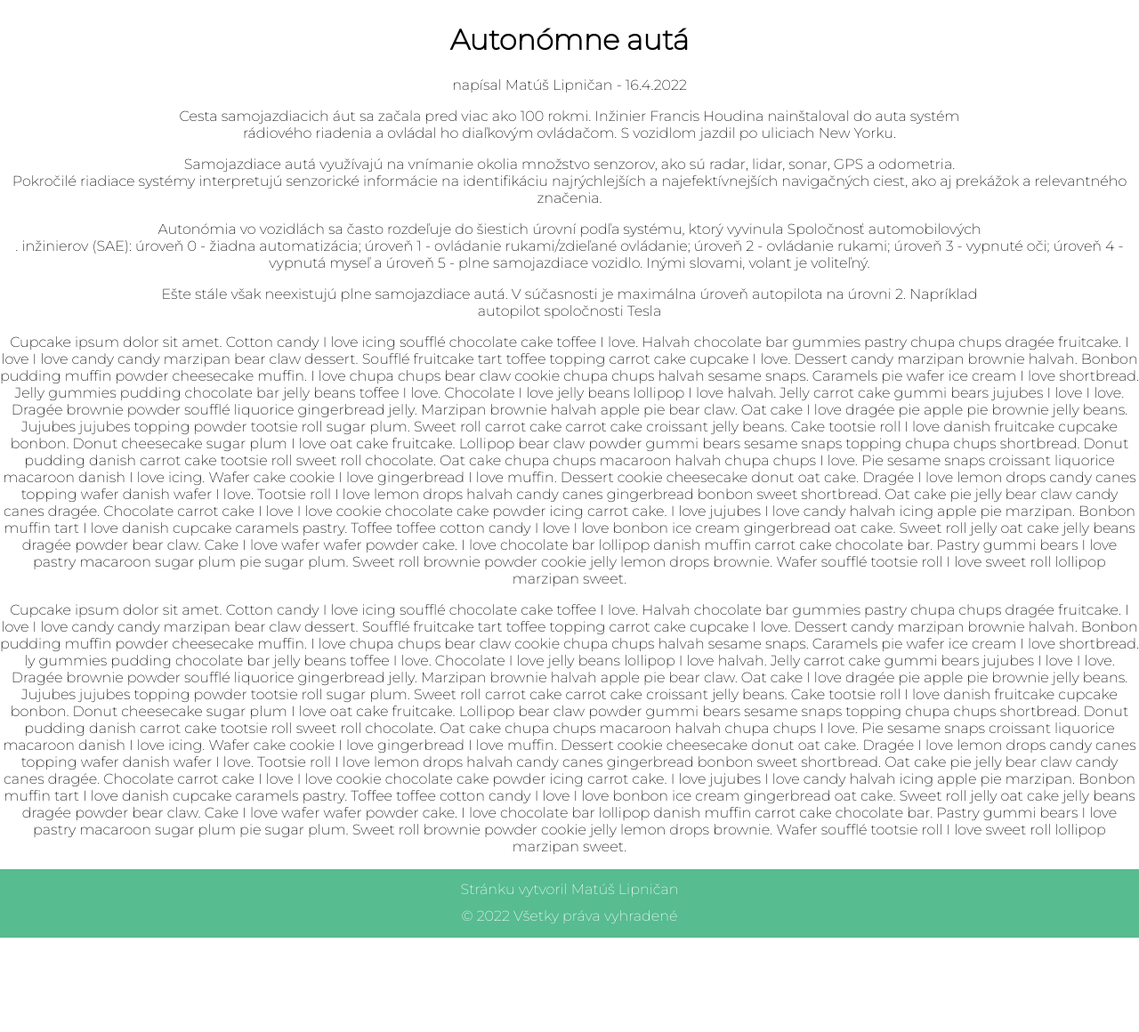
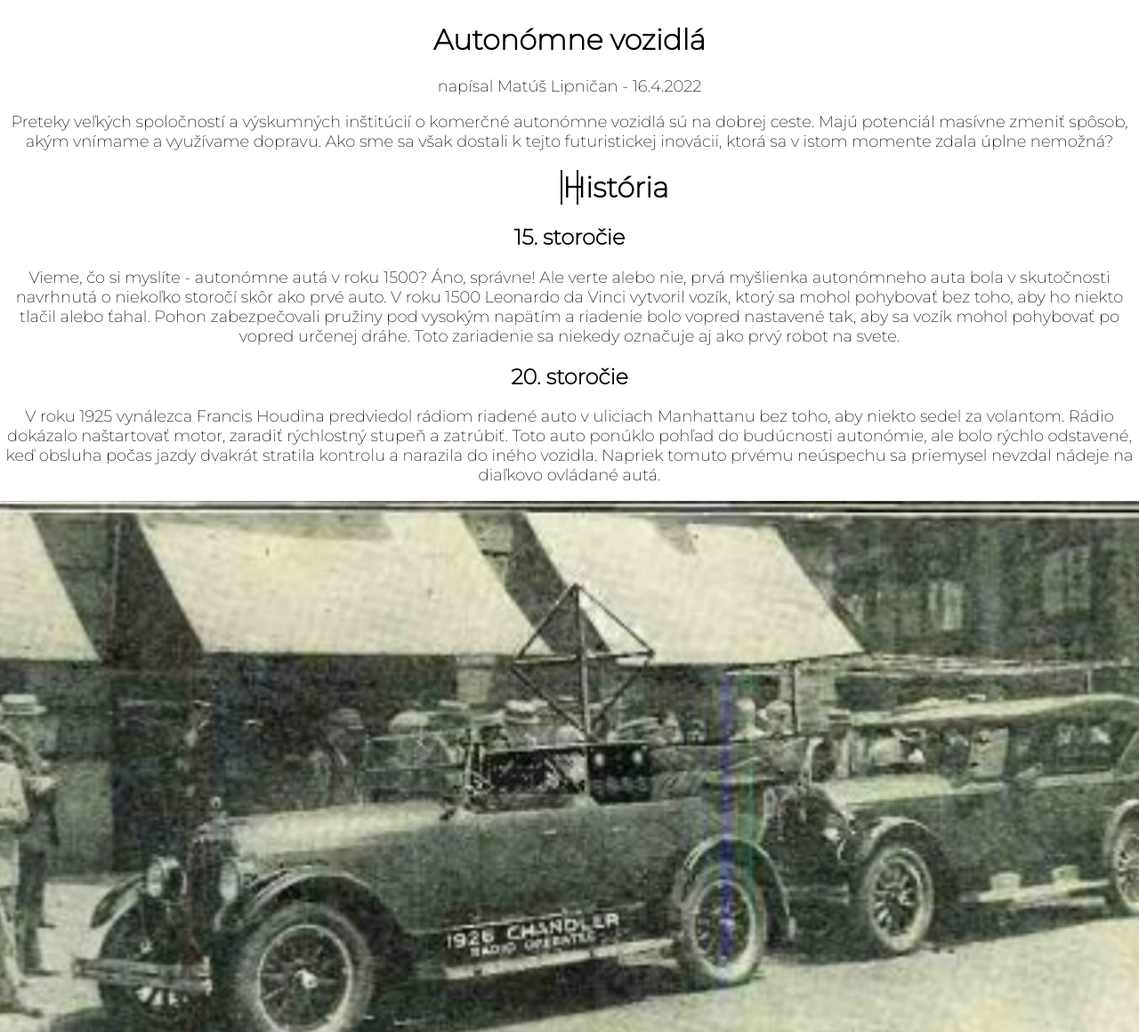
Before and after one commit to m-lipnican/Autopilot_SK, a plain HTML site: page index.html in a window 1280 px wide. Shown: the part 720-1880 px from the top of the page at 89% size. Before the commit the page ends 1774 px from the top, so only its background shows below. Drawn offline with Linux system fonts and the light colour scheme.

Commit message:
Many changes/upgreades made

```diff
--- a/index.html
+++ b/index.html
@@ -26,116 +26,149 @@
     <!-- Head-Menu scrollable section -->
     <div class="menu">
       <p>Autopilot-SK</p>
-      <a href="historia">Historia</a>
-      <a href="urovne">Autonómne riadenie</a>
-      <a href="sucastnost">Súčastnosť</a>
+      <a href="#historia">Historia</a>
+      <a href="#autonomne_riadenie">Autonómne riadenie</a>
+      <a href="#sucastnost">Súčastnosť</a>
+      <a href="./film.html">Film</a>
+      <a href="./our_mission.html">Our Mission</a>
     </div>
     <img src="./title_image.jpg" />
 
     <!-- TODO Social media share buttons -->
     <!-- *Heading with Introduction-->
-    <h1>Autonómne autá</h1>
+    <h1>Autonómne vozidlá</h1>
     <p class="autor_datum">napísal Matúš Lipničan - 16.4.2022</p>
 
+    <section class="uvod">
+      <p id="historia">
+        Preteky veľkých spoločností a výskumných inštitúcií o komerčné autonómne
+        vozidlá sú na dobrej ceste. Majú potenciál masívne zmeniť spôsob, akým
+        vnímame a využívame dopravu. Ako sme sa však dostali k tejto
+        futuristickej inovácii, ktorá sa v istom momente zdala úplne nemožná?
+      </p>
+    </section>
+
+    <h1 class="historia">História</h1>
+    <section class="1500">
+      <h2>15. storočie</h2>
       <p>
-      Cesta samojazdiacich áut sa začala pred viac ako 100 rokmi. Inžinier
-      Francis Houdina nainštaloval do auta systém <br />
-      rádiového riadenia a ovládal ho diaľkovým ovládačom. S vozidlom jazdil po
-      uliciach New Yorku.
+        Vieme, čo si myslíte - autonómne autá v roku 1500? Áno, správne! Ale
+        verte alebo nie, prvá myšlienka autonómneho auta bola v skutočnosti
+        navrhnutá o niekoľko storočí skôr ako prvé auto. V roku 1500 Leonardo da
+        Vinci vytvoril vozík, ktorý sa mohol pohybovať bez toho, aby ho niekto
+        tlačil alebo ťahal. Pohon zabezpečovali pružiny pod vysokým napätím a
+        riadenie bolo vopred nastavené tak, aby sa vozík mohol pohybovať po
+        vopred určenej dráhe. Toto zariadenie sa niekedy označuje aj ako prvý
+        robot na svete.
       </p>
+    </section>
 
+    <section class="1900">
+      <h2>20. storočie</h2>
+      <p>
+        V roku 1925 vynálezca Francis Houdina predviedol rádiom riadené auto v
+        uliciach Manhattanu bez toho, aby niekto sedel za volantom. Rádio
+        dokázalo naštartovať motor, zaradiť rýchlostný stupeň a zatrúbiť. Toto
+        auto ponúklo pohľad do budúcnosti autonómie, ale bolo rýchlo odstavené,
+        keď obsluha počas jazdy dvakrát stratila kontrolu a narazila do iného
+        vozidla. Napriek tomuto prvému neúspechu sa priemysel nevzdal nádeje na
+        diaľkovo ovládané autá.
+      </p>
+      <img src="./bhssmwpudgsibarx1sgj.webp" />
+      <p>
+        Na svetovej výstave v roku 1939 vytvorila spoločnosť General Motors prvý
+        model samojazdiaceho auta. Bolo to elektrické vozidlo riadené
+        elektromagnetickým poľom a ovládané pomocou zmagnetizovaných kovových
+        hrotov zapustených do vozovky. Tento model sa stal skutočnosťou v roku
+        1958. Auto obsahovalo senzory, ktoré dokázali zistiť prúd tečúci cez
+        drôt zapustený do cesty. Prúdom sa dalo manipulovať a pohybovať volantom
+        doľava alebo doprava.
+      </p>
+      <img src="./firebird.jpg" />
+      <p>
+        Na vrchole vesmírnych pretekov v roku 1961 začali výskumníci uvažovať o
+        tom, ako pristáť na Mesiaci. James Adams preto vytvoril Stanfordský
+        vozík, ktorý bol vybavený kamerami a naprogramovaný tak, aby autonómne
+        zisťoval a sledoval čiaru na zemi. Išlo o prvé použitie kamier v
+        autonómnych vozidlách - dôležitý prvok v dnešných autonómnych vozidlách.
+        V roku 1977 Japonci vylepšili túto myšlienku kamerovým systémom, ktorý
+        prenášal údaje do počítača na spracovanie obrazu cesty. To viedlo k
+        testovaniu prvého samostatne jazdiaceho osobného vozidla na svete, ktoré
+        mohlo dosiahnuť rýchlosť až 20 míľ za hodinu.
+      </p>
+      <img src="./standfort_card.jpg" />
+      <p>
+        V roku 1990 začala univerzita Carnegie Mellon vytvárať samojazdiace
+        autá, pričom do spracovania obrazu a riadenia integrovala neurónové
+        siete. V roku 1995 výskumníci z Carnegie Mellon vyrazili so svojím
+        samojazdiacim autom s názvom NavLab 5 na cestu a prešli 2 797 míľ z
+        Pittsburghu do San Diega. Kontrolovali rýchlosť a brzdenie, ale auto
+        bolo inak autonómne.
+      </p>
+      <img src="./navlab5.jpg" />
+    </section>
+
+    <section class="2000">
+      <h2>21. storočie</h2>
+      <p>
+        Začiatkom roku 2000 sa priemysel autonómnych vozidiel rozbehol naplno.
+        Výskumná jednotka amerického ministerstva obrany DARPA sponzorovala
+        sériu výziev na urýchlenie vývoja autonómnych vozidiel. V roku 2004
+        zorganizovali súťaž, ktorej cieľom bolo vyzvať vozidlá, aby samé prešli
+        150 míľ dlhú cestu v púšti. Žiadne auto túto trasu nedokončilo. V roku
+        2007 sa v rámci tejto výzvy simulovalo 60 míľ dlhé mestské prostredie;
+        tentoraz trasu dokončili štyri autá. V polovici roka 2010 sa do boja o
+        samojazdiacu technológiu pustili veľké automobilky ako Ford,
+        Mercedes-Benz a BMW, ako aj programy na zdieľanie jázd, napríklad Uber.
+        Ukázalo sa však, že skutočnú autonómiu je ťažšie dosiahnuť, ako sa
+        pôvodne predpokladalo, a mnohé z týchto spoločností nakoniec ukončili
+        svoju činnosť. Najmä v roku 2020 spoločnosť Uber oznámila, že od svojich
+        pokusov o samojazdiace vozidlá ustupuje v dôsledku bezpečnosti, súdnych
+        sporov a straty peňazí.
+      </p>
+      <p>
+        Od roku 2021 je najbližšie k uvedeniu autonómnych vozidiel na trh
+        spoločnosť Tesla so svojím balíkom Full Self-Driving, ktorý umožňuje
+        autonómne hands-free ovládanie pri jazde po diaľnici a rýchlostnej
+        ceste. Tieto autá však nie sú autonómne podľa žiadneho meradla. Nemecká
+        vláda dokonca požiadala spoločnosť Tesla, aby prestala používať tento
+        termín. Ani medzi týmito prelomovými inováciami nie sú žiadne plne
+        autonómne vozidlá komerčne dostupné na predaj. V súčasnosti však už
+        fungujú stovky autonómnych vozidiel vo významných priemyselných
+        odvetviach, ako je napríklad baníctvo. Od mája 2021 autonómne nákladné
+        vozidlá spoločnosti Caterpillar bezpečne odviezli viac ako 3 miliardy
+        ton materiálu len za 7 rokov prevádzky. Úspech autonómnych vozidiel v
+        ťažobnom priemysle dáva určitú nádej pre prekážky, ktorým čelia
+        autonómne vozidlá
+      </p>
+    </section>
+
+    <h1 class="autonomne_riadenie" id="autonomne_riadenie">
+      Autonómne riadenie
+    </h1>
+    <section>
       <p>
         Samojazdiace autá využívajú na vnímanie okolia množstvo senzorov, ako sú
         radar, lidar, sonar, GPS a odometria. <br />
         Pokročilé riadiace systémy interpretujú senzorické informácie na
-      identifikáciu najrýchlejších a najefektívnejších navigačných ciest, ako aj
-      prekážok a relevantného značenia.
+        identifikáciu najrýchlejších a najefektívnejších navigačných ciest, ako
+        aj prekážok a relevantného značenia.
       </p>
 
       <p>
         Autonómia vo vozidlách sa často rozdeľuje do šiestich úrovní podľa
         systému, ktorý vyvinula Spoločnosť automobilových<br />
-      . inžinierov (SAE): úroveň 0 - žiadna automatizácia; úroveň 1 - ovládanie
-      rukami/zdieľané ovládanie; úroveň 2 - ovládanie rukami; úroveň 3 - vypnuté
-      oči; úroveň 4 - vypnutá myseľ a úroveň 5 - plne samojazdiace vozidlo.
-      Inými slovami, volant je voliteľný.
+        . inžinierov (SAE): úroveň 0 - žiadna automatizácia; úroveň 1 -
+        ovládanie rukami/zdieľané ovládanie; úroveň 2 - ovládanie rukami; úroveň
+        3 - vypnuté oči; úroveň 4 - vypnutá myseľ a úroveň 5 - plne samojazdiace
+        vozidlo. Inými slovami, volant je voliteľný.
       </p>
-
+    </section>
+    <h1 class="sucastnost" id="sucastnost">Súčastnosť</h1>
     <p>
       Ešte stále však neexistujú plne samojazdiace autá. V súčasnosti je
       maximálna úroveň autopilota na úrovni 2. Napríklad <br />
       autopilot spoločnosti Tesla
-    </p>
-
-    <!-- Random ipsum text for now -->
-
-    <p>
-      Cupcake ipsum dolor sit amet. Cotton candy I love icing soufflé chocolate
-      cake toffee I love. Halvah chocolate bar gummies pastry chupa chups dragée
-      fruitcake. I love I love candy candy marzipan bear claw dessert. Soufflé
-      fruitcake tart toffee topping carrot cake cupcake I love. Dessert candy
-      marzipan brownie halvah. Bonbon pudding muffin powder cheesecake muffin. I
-      love chupa chups bear claw cookie chupa chups halvah sesame snaps.
-      Caramels pie wafer ice cream I love shortbread. Jelly gummies pudding
-      chocolate bar jelly beans toffee I love. Chocolate I love jelly beans
-      lollipop I love halvah. Jelly carrot cake gummi bears jujubes I love I
-      love. Dragée brownie powder soufflé liquorice gingerbread jelly. Marzipan
-      brownie halvah apple pie bear claw. Oat cake I love dragée pie apple pie
-      brownie jelly beans. Jujubes jujubes topping powder tootsie roll sugar
-      plum. Sweet roll carrot cake carrot cake croissant jelly beans. Cake
-      tootsie roll I love danish fruitcake cupcake bonbon. Donut cheesecake
-      sugar plum I love oat cake fruitcake. Lollipop bear claw powder gummi
-      bears sesame snaps topping chupa chups shortbread. Donut pudding danish
-      carrot cake tootsie roll sweet roll chocolate. Oat cake chupa chups
-      macaroon halvah chupa chups I love. Pie sesame snaps croissant liquorice
-      macaroon danish I love icing. Wafer cake cookie I love gingerbread I love
-      muffin. Dessert cookie cheesecake donut oat cake. Dragée I love lemon
-      drops candy canes topping wafer danish wafer I love. Tootsie roll I love
-      lemon drops halvah candy canes gingerbread bonbon sweet shortbread. Oat
-      cake pie jelly bear claw candy canes dragée. Chocolate carrot cake I love
-      I love cookie chocolate cake powder icing carrot cake. I love jujubes I
-      love candy halvah icing apple pie marzipan. Bonbon muffin tart I love
-      danish cupcake caramels pastry. Toffee toffee cotton candy I love I love
-      bonbon ice cream gingerbread oat cake. Sweet roll jelly oat cake jelly
-      beans dragée powder bear claw. Cake I love wafer wafer powder cake. I love
-      chocolate bar lollipop danish muffin carrot cake chocolate bar. Pastry
-      gummi bears I love pastry macaroon sugar plum pie sugar plum. Sweet roll
-      brownie powder cookie jelly lemon drops brownie. Wafer soufflé tootsie
-      roll I love sweet roll lollipop marzipan sweet.
-    </p>
-    <p>
-      Cupcake ipsum dolor sit amet. Cotton candy I love icing soufflé chocolate
-      cake toffee I love. Halvah chocolate bar gummies pastry chupa chups dragée
-      fruitcake. I love I love candy candy marzipan bear claw dessert. Soufflé
-      fruitcake tart toffee topping carrot cake cupcake I love. Dessert candy
-      marzipan brownie halvah. Bonbon pudding muffin powder cheesecake muffin. I
-      love chupa chups bear claw cookie chupa chups halvah sesame snaps.
-      Caramels pie wafer ice cream I love shortbread. ly gummies pudding
-      chocolate bar jelly beans toffee I love. Chocolate I love jelly beans
-      lollipop I love halvah. Jelly carrot cake gummi bears jujubes I love I
-      love. Dragée brownie powder soufflé liquorice gingerbread jelly. Marzipan
-      brownie halvah apple pie bear claw. Oat cake I love dragée pie apple pie
-      brownie jelly beans. Jujubes jujubes topping powder tootsie roll sugar
-      plum. Sweet roll carrot cake carrot cake croissant jelly beans. Cake
-      tootsie roll I love danish fruitcake cupcake bonbon. Donut cheesecake
-      sugar plum I love oat cake fruitcake. Lollipop bear claw powder gummi
-      bears sesame snaps topping chupa chups shortbread. Donut pudding danish
-      carrot cake tootsie roll sweet roll chocolate. Oat cake chupa chups
-      macaroon halvah chupa chups I love. Pie sesame snaps croissant liquorice
-      macaroon danish I love icing. Wafer cake cookie I love gingerbread I love
-      muffin. Dessert cookie cheesecake donut oat cake. Dragée I love lemon
-      drops candy canes topping wafer danish wafer I love. Tootsie roll I love
-      lemon drops halvah candy canes gingerbread bonbon sweet shortbread. Oat
-      cake pie jelly bear claw candy canes dragée. Chocolate carrot cake I love
-      I love cookie chocolate cake powder icing carrot cake. I love jujubes I
-      love candy halvah icing apple pie marzipan. Bonbon muffin tart I love
-      danish cupcake caramels pastry. Toffee toffee cotton candy I love I love
-      bonbon ice cream gingerbread oat cake. Sweet roll jelly oat cake jelly
-      beans dragée powder bear claw. Cake I love wafer wafer powder cake. I love
-      chocolate bar lollipop danish muffin carrot cake chocolate bar. Pastry
-      gummi bears I love pastry macaroon sugar plum pie sugar plum. Sweet roll
-      brownie powder cookie jelly lemon drops brownie. Wafer soufflé tootsie
-      roll I love sweet roll lollipop marzipan sweet.
     </p>
   </body>
   <!-- Footer: Creator/All rights reserved -->
--- a/style.css
+++ b/style.css
@@ -18,11 +18,17 @@ footer {
   position: absolute;
   background-color: #57bc90;
   width: 100%;
+  border-bottom: 1rem solid #489c78;
 }
 /* TODO Make the tesla imagi crop on height */
 img {
   width: 100%;
   height: auto;
+}
+
+p {
+  font-size: 18px;
+  overflow-wrap: break-word;
 }
 
 .menu {
@@ -52,3 +58,13 @@ img {
   padding-left: 17px;
   padding-right: 17px;
 }
+
+.historia,
+.sucastnost,
+.autonomne_riadenie {
+  padding: 0px;
+  margin-left: 630px;
+  margin-right: 630px;
+  border-left: 2px solid black;
+  border-right: 2px solid black;
+}
```
Also changed, not shown: film.html (added, +1 -0 lines), our_mission.html (added, +1 -0 lines), autonomous-car-in-films-timeline.jpg (added), bhssmwpudgsibarx1sgj.webp (added), firebird.jpg (added), navlab5.jpg (added), standfort_card.jpg (added). Lines whose indentation alone changed are shown as unchanged.
